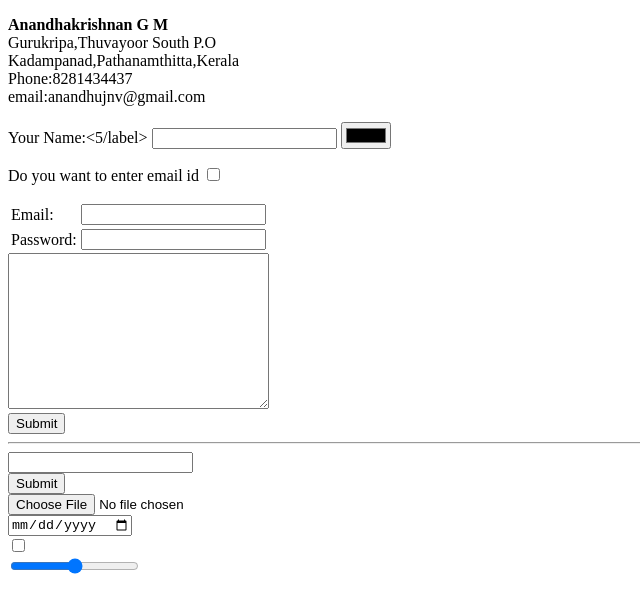
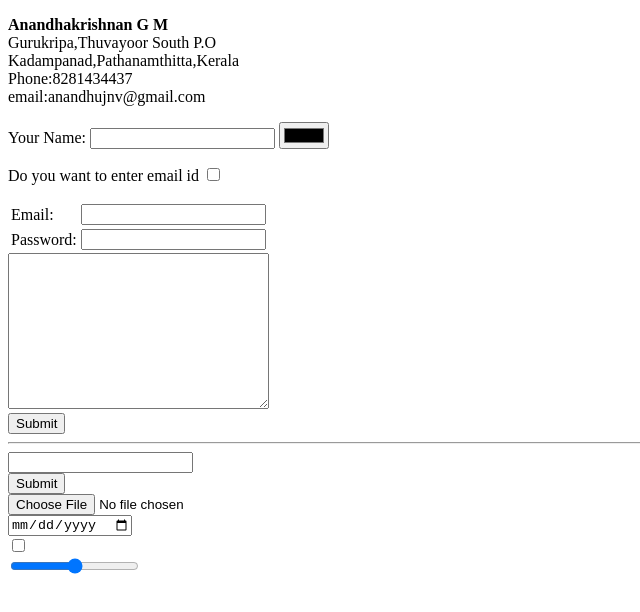
Before and after one commit to Anandhakrishnan2000/cv, a plain HTML site: page contact.html in a window 1280 px wide. Shown: the whole page, without its empty margins (0-640 px from the left). Drawn offline with Linux system fonts and the light colour scheme.

Commit message:
Update contact.html

```diff
--- a/contact.html
+++ b/contact.html
@@ -18,7 +18,7 @@
     email:anandhujnv@gmail.com
   </p>
   <form action="mailto:anandhujnv@gmail.com" method="post" enctype="text/plain">
-    <label>Your Name:<5/label>
+    <label>Your Name:</label>
     <input type="text" name="yourName" value="">
     <input type="color" name="" value=""><br>
 
```
